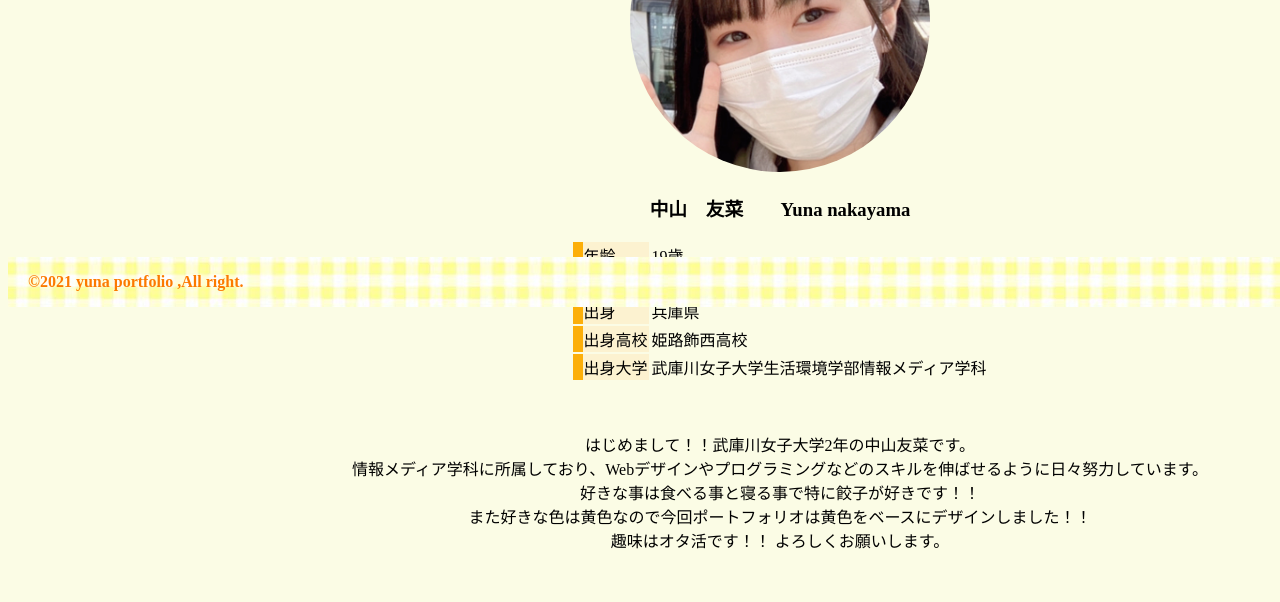
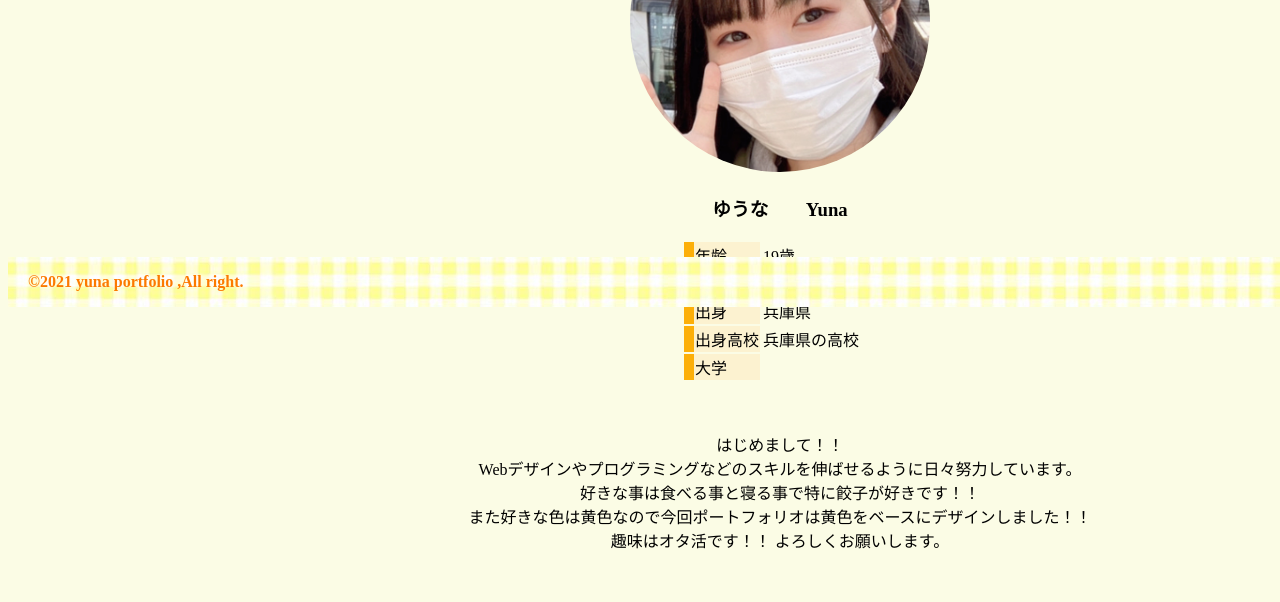
Before and after one commit to yuna-ugok/firstportfolio, a plain HTML site: page index.html in a window 1280 px wide. Shown: the part 493-1095 px from the top of the page. Drawn offline with Linux system fonts and the light colour scheme; a web font is replaced by a local one.

Commit message:
Update index.html

```diff
--- a/index.html
+++ b/index.html
@@ -38,7 +38,7 @@
         <section id="intro">
           <p>はじめまして!</p>
           <img src="./image/nakayamayuuna.JPG" width="300" alt="中山友菜" />
-          <h3>中山　友菜　　Yuna nakayama</h3>
+          <h3>ゆうな　　Yuna</h3>
           <div>
             <table>
               <tr>
@@ -55,19 +55,19 @@
               </tr>
               <tr>
                 <td class="mojileft">出身高校</td>
-                <td class="mojiright">姫路飾西高校</td>
+                <td class="mojiright">兵庫県の高校</td>
               </tr>
               <tr>
-                <td class="mojileft">出身大学</td>
+                <td class="mojileft">大学</td>
                 <td class="mojiright">
-                  武庫川女子大学生活環境学部情報メディア学科
+
                 </td>
               </tr>
             </table>
           </div>
           <p id="haku">
-            はじめまして！！武庫川女子大学2年の中山友菜です。<br />
-            情報メディア学科に所属しており、Webデザインやプログラミングなどのスキルを伸ばせるように日々努力しています。<br />
+            はじめまして！！<br />
+            Webデザインやプログラミングなどのスキルを伸ばせるように日々努力しています。<br />
             好きな事は食べる事と寝る事で特に餃子が好きです！！<br />
             また好きな色は黄色なので今回ポートフォリオは黄色をベースにデザインしました！！<br />
             趣味はオタ活です！！ よろしくお願いします。
```
